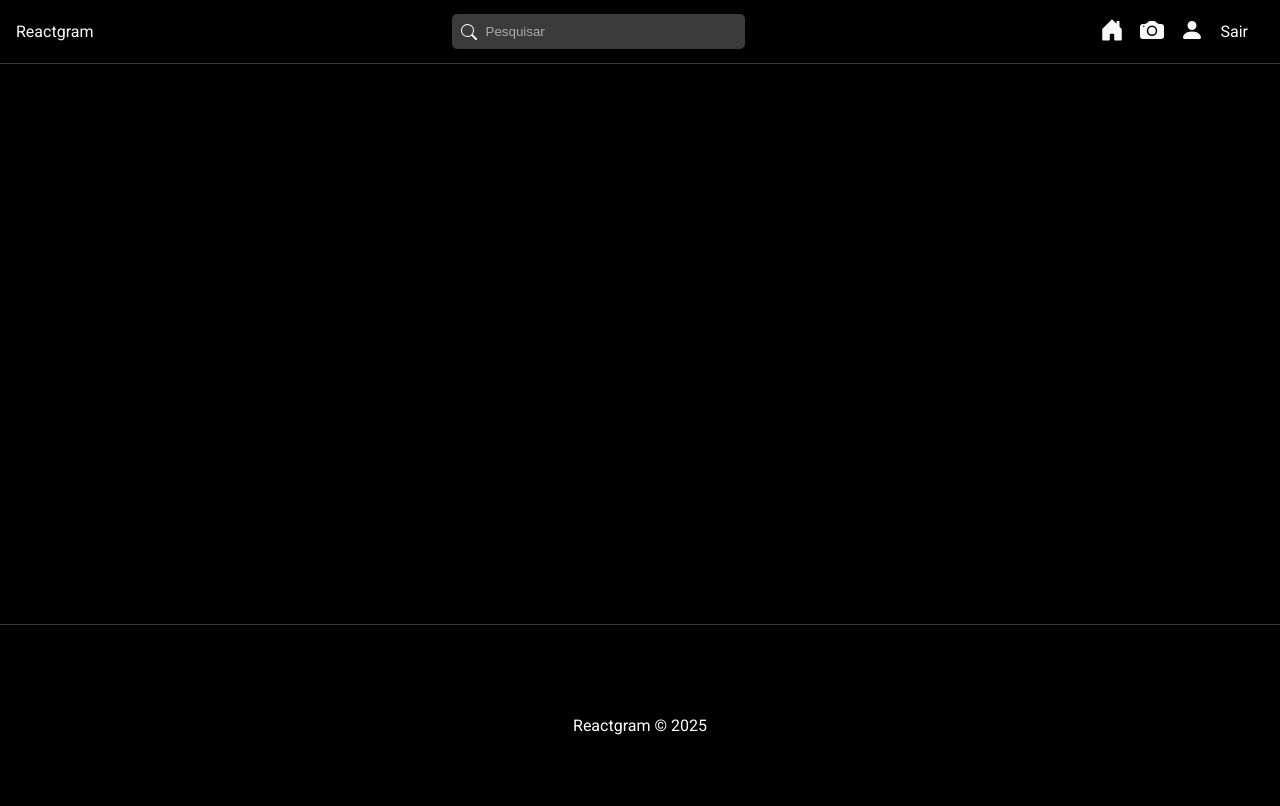
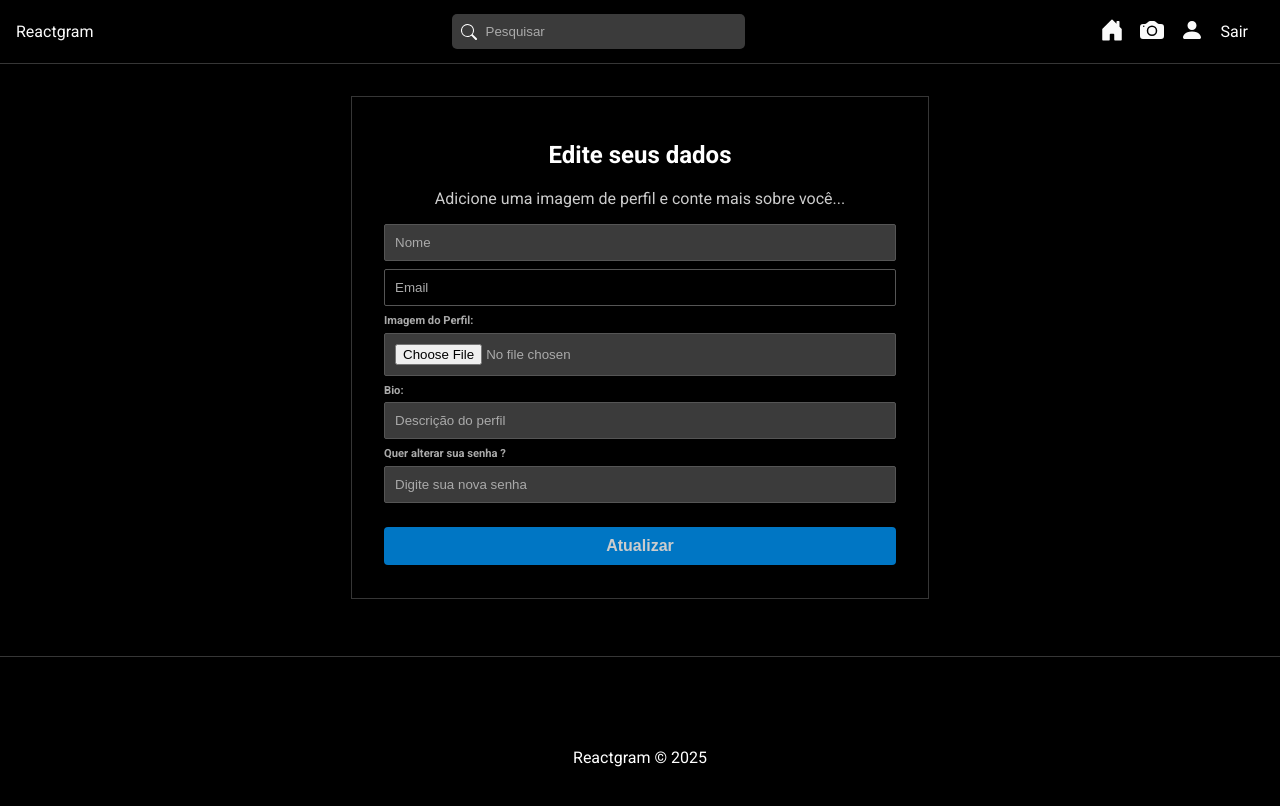
Before and after one commit to Breno2k/reactgram, a React (Vite) app in the folder front-end/: page /profile in a window 1280 px wide. Shown: the top 806 px of the page. Built offline with nearby package versions, Linux system fonts and the light colour scheme; sample sign-in values are in the browser's storage.

Commit message:
Criando página de edição de perfil do usuário

```diff
--- a/front-end/src/App.jsx
+++ b/front-end/src/App.jsx
@@ -10,10 +10,12 @@
 import Home from './pages/Home/Home'
 import Register from './pages/Auth/Register'
 import Login from './pages/Auth/Login'
+import EditProfile from './pages/EditProfile/EditProfile'
 
 // Components
 import Navbar from './components/Navbar/Navbar'
 import Footer from './components/Footer/Footer'
+
 
 function App() {
 
@@ -32,6 +34,7 @@
         <div className="container">
           <Routes>
             <Route path="/" element={auth ? <Home /> : <Navigate to="/login" />} />
+            <Route path="/profile" element={auth ? <EditProfile /> : <Navigate to="/login" />} />
             <Route path="/register" element={!auth ? <Register /> : <Navigate to="/" />} />
             <Route path="/login" element={!auth ? <Login /> : <Navigate to="/" />} />
           </Routes>
--- /dev/null
+++ b/front-end/src/pages/EditProfile/EditProfile.jsx
@@ -0,0 +1,40 @@
+import styles from './EditProfile.module.css'
+
+
+const EditProfile = () => {
+
+    const handleSubmit = (e) => {
+        e.preventDefault()
+
+
+    }
+
+    return (
+        <div className={styles.edit_profile}>
+            <h2>Edite seus dados</h2>
+            <p className={styles.subtitle}>
+                Adicione uma imagem de perfil e conte mais sobre você...
+            </p>
+            {/* Preview da imagem */}
+            <form onSubmit={handleSubmit}>
+                <input type="text" placeholder='Nome' />
+                <input type="email" placeholder='Email' disabled />
+                <label>
+                    <span>Imagem do Perfil:</span>
+                    <input type="file" />
+                </label>
+                <label>
+                    <span>Bio:</span>
+                    <input type="text" placeholder='Descrição do perfil' />
+                </label>
+                <label>
+                    <span>Quer alterar sua senha ?</span>
+                    <input type="password" placeholder='Digite sua nova senha' />
+                </label>
+                <input type="submit" value="Atualizar" />
+            </form>
+        </div>
+    )
+}
+
+export default EditProfile
--- /dev/null
+++ b/front-end/src/pages/EditProfile/EditProfile.module.css
@@ -0,0 +1,19 @@
+.edit_profile {
+    border: 1px solid #363636;
+    background-color: #000;
+    padding: 1.5em 2em;
+    max-width: 40%;
+    margin: 2em auto;
+    text-align: center;
+}
+
+.subtitle {
+    color: #ccc;
+}
+
+.profile_image {
+    width: 150px;
+    height: 150px;
+    border-radius: 50%;
+    margin-bottom: 1em;
+}
--- a/front-end/src/services/authServices.jsx
+++ b/front-end/src/services/authServices.jsx
@@ -30,7 +30,10 @@
 
 // Logout an user
 const logout = () => {
+
+    // Removendo o usuário do localStorage
     localStorage.removeItem("user");
+
 }
 
 // Sing in an user
@@ -43,8 +46,6 @@
         const res = await fetch(api + "/users/login", config)
             .then((res) => res.json())
             .catch((err) => err)
-
-
 
         if (res._id) {
             localStorage.setItem("user", JSON.stringify(res))
```
